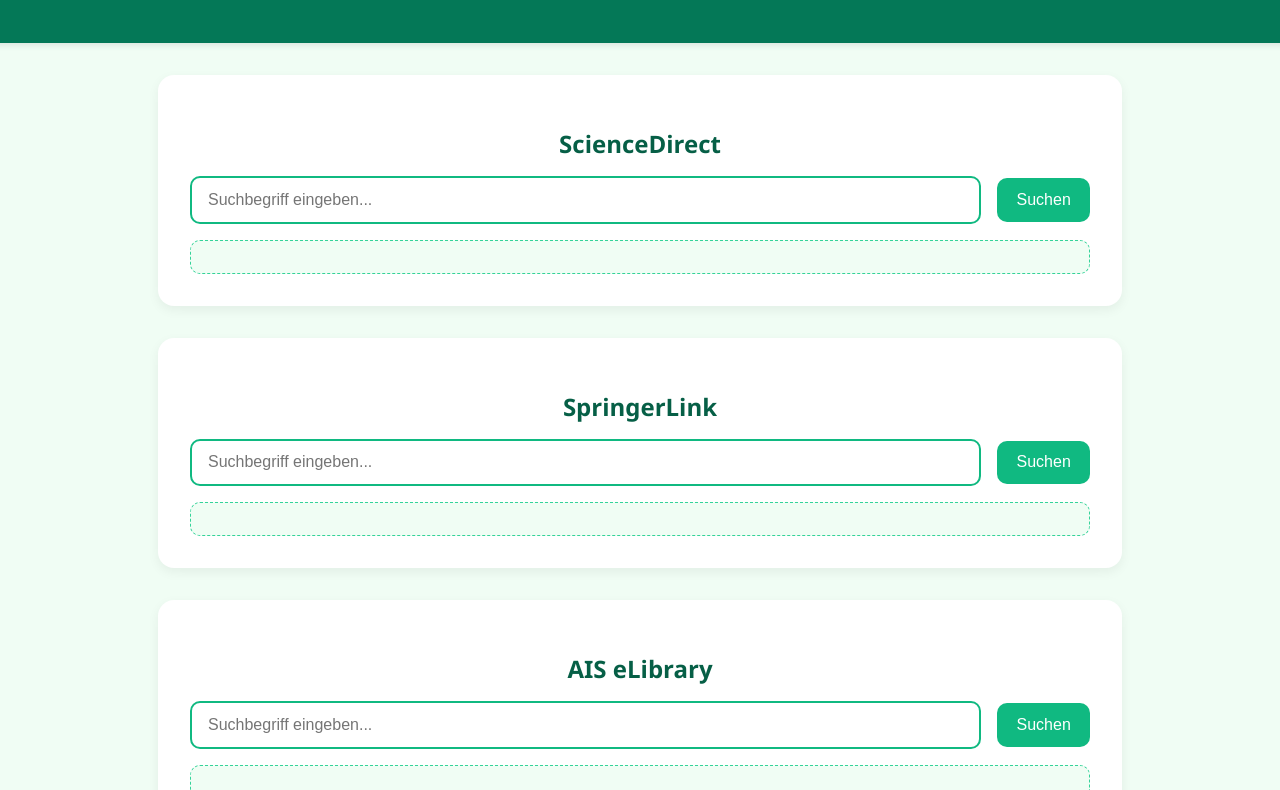
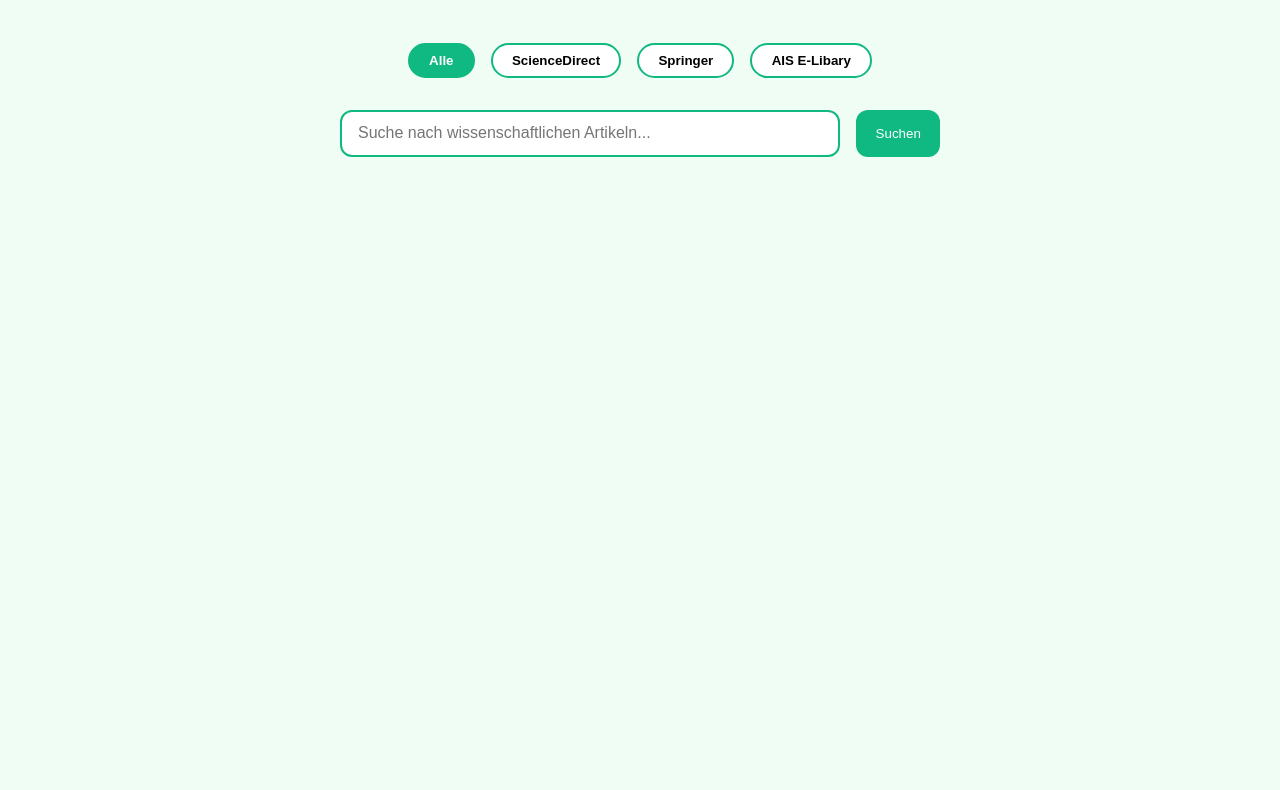
Before and after one commit to LonisGit/academic-research-webapp, a plain HTML site: page frontend/index.html in a window 1280 px wide. Shown: the part 130-920 px from the top of the page. After the commit the page ends 800 px from the top, so only its background shows below. Drawn offline with Linux system fonts and the light colour scheme.

Commit message:
frontend website überarbeitet

```diff
--- a/backend/app.js
+++ b/backend/app.js
@@ -4,7 +4,7 @@
 const swaggerUi = require('swagger-ui-express');
 const swaggerSpec = require('./swagger/swagger');
 const sciencedirectRoutes = require('./routes/sciencedirect');
-const springerRoutes = require('./routes/springer');
+//const springerRoutes = require('./routes/springer');
 
 require('dotenv').config(); // Umgebungsvariablen laden
 
--- a/frontend/index.html
+++ b/frontend/index.html
@@ -1,45 +1,28 @@
-<!DOCTYPE html>
 <html lang="de">
 <head>
   <meta charset="UTF-8" />
-  <meta name="viewport" content="width=device-width, initial-scale=1.0"/>
+  <meta name="viewport" content="width=device-width, initial-scale=1.0" />
   <title>Wissenschaftliche Suche</title>
   <link rel="stylesheet" href="style.css" />
 </head>
 <body>
   <header>
-    <h1>🔎 Wissenschaftliche Suchplattform</h1>
-    <p>Durchsuche ScienceDirect, SpringerLink und AIS eLibrary</p>
+    <h1>🔎 Wissenschaftliche Publikationen durchsuchen</h1>
   </header>
 
-  <main>
-    <section class="search-section">
-      <h2>ScienceDirect</h2>
-      <form id="sciencedirect-form">
-        <input type="text" id="sciencedirect-query" placeholder="Suchbegriff eingeben..." required />
-        <button type="submit">Suchen</button>
-      </form>
-      <div id="sciencedirect-results" class="results"></div>
-    </section>
+  <div class="tab-selector">
+    <button class="active" data-source="all">Alle</button>
+    <button data-source="sciencedirect">ScienceDirect</button>
+    <button data-source="springer">Springer</button>
+    <button data-source="ais">AIS E-Libary</button>
+  </div>
 
-    <section class="search-section">
-      <h2>SpringerLink</h2>
-      <form id="springer-form">
-        <input type="text" id="springer-query" placeholder="Suchbegriff eingeben..." required />
-        <button type="submit">Suchen</button>
-      </form>
-      <div id="springer-results" class="results"></div>
-    </section>
+  <div class="search-box">
+    <input type="text" id="search-query" placeholder="Suche nach wissenschaftlichen Artikeln..." />
+    <button onclick="performSearch()">Suchen</button>
+  </div>
 
-    <section class="search-section">
-      <h2>AIS eLibrary</h2>
-      <form id="ais-form">
-        <input type="text" id="ais-query" placeholder="Suchbegriff eingeben..." required />
-        <button type="submit">Suchen</button>
-      </form>
-      <div id="ais-results" class="results"></div>
-    </section>
-  </main>
+  <div class="results" id="results"></div>
 
   <script src="script.js"></script>
 </body>
--- a/frontend/style.css
+++ b/frontend/style.css
@@ -1,113 +1,114 @@
-/* Allgemeines Layout */
+:root {
+  --green: #10b981;
+  --dark-green: #065f46;
+  --bg: #f0fdf4;
+  --text: #1f2937;
+}
+
 body {
+  margin: 0;
   font-family: 'Segoe UI', sans-serif;
-  margin: 0;
-  background: #f0fdf4;
-  color: #2d4739;
+  background: var(--bg);
+  color: var(--text);
   display: flex;
   flex-direction: column;
   align-items: center;
+  padding: 2rem;
 }
 
 header {
-  background: #047857;
-  color: white;
-  width: 100%;
+  margin-bottom: 2rem;
   text-align: center;
-  padding: 2rem 1rem;
-  box-shadow: 0 2px 6px rgba(0, 0, 0, 0.1);
 }
 
-h1 {
-  margin: 0;
+header h1 {
   font-size: 2.5rem;
+  color: var(--dark-green);
 }
 
-header p {
-  margin-top: 0.5rem;
-  font-size: 1.2rem;
+.tab-selector {
+  display: flex;
+  justify-content: center;
+  gap: 1rem;
+  margin-bottom: 2rem;
 }
 
-main {
-  width: 100%;
-  max-width: 900px;
-  padding: 2rem 1rem;
-  display: flex;
-  flex-direction: column;
-  align-items: center;
-  gap: 2rem;
+.tab-selector button {
+  padding: 0.5rem 1.2rem;
+  background: white;
+  border: 2px solid var(--green);
+  border-radius: 999px;
+  cursor: pointer;
+  font-weight: bold;
+  transition: all 0.2s ease;
 }
 
-/* Suchbereich */
-.search-section {
-  background: #ffffff;
-  border-radius: 16px;
-  box-shadow: 0 4px 12px rgba(0, 0, 0, 0.06);
-  padding: 2rem;
-  width: 100%;
-  transition: transform 0.3s ease;
+.tab-selector button.active,
+.tab-selector button:hover {
+  background: var(--green);
+  color: white;
 }
 
-.search-section:hover {
-  transform: scale(1.01);
+.search-box {
+  width: 100%;
+  max-width: 600px;
+  display: flex;
+  gap: 1rem;
+  margin-bottom: 2rem;
 }
 
-.search-section h2 {
-  color: #065f46;
-  margin-bottom: 1rem;
-  text-align: center;
-  font-size: 1.5rem;
+.search-box input {
+  flex: 1;
+  padding: 0.8rem 1rem;
+  border: 2px solid var(--green);
+  border-radius: 12px;
+  font-size: 1rem;
 }
 
-/* Formular */
-form {
-  display: flex;
-  justify-content: center;
-  align-items: center;
-  gap: 1rem;
-  flex-wrap: wrap;
-  margin-bottom: 1rem;
+.search-box button {
+  padding: 0.8rem 1.2rem;
+  background: var(--green);
+  color: white;
+  border: none;
+  border-radius: 12px;
+  cursor: pointer;
+  transition: background 0.2s;
 }
 
-input[type="text"] {
-  flex: 1;
-  min-width: 250px;
-  padding: 0.8rem 1rem;
-  border: 2px solid #10b981;
-  border-radius: 10px;
-  font-size: 1rem;
-  transition: box-shadow 0.3s ease;
-}
-
-input[type="text"]:focus {
-  outline: none;
-  box-shadow: 0 0 0 4px #a7f3d0;
-}
-
-button {
-  background: #10b981;
-  color: white;
-  border: none;
-  padding: 0.8rem 1.2rem;
-  border-radius: 10px;
-  font-size: 1rem;
-  cursor: pointer;
-  transition: background 0.3s ease, transform 0.2s ease;
-}
-
-button:hover {
+.search-box button:hover {
   background: #059669;
-  transform: scale(1.05);
 }
 
 .results {
-  background: #f0fdf4;
+  width: 100%;
+  max-width: 800px;
+  display: flex;
+  flex-direction: column;
+  gap: 1rem;
+}
+
+.result-card {
+  background: white;
+  border-left: 5px solid var(--green);
+  border-radius: 8px;
   padding: 1rem;
-  border: 1px dashed #34d399;
-  border-radius: 10px;
-  font-family: monospace;
-  font-size: 0.9rem;
-  white-space: pre-wrap;
-  word-break: break-word;
-  color: #1e3a32;
+  box-shadow: 0 2px 8px rgba(0, 0, 0, 0.05);
+  transition: transform 0.2s;
 }
+
+.result-card:hover {
+  transform: translateY(-2px);
+}
+
+.result-card h3 {
+  margin: 0 0 0.5rem;
+}
+
+.result-card p {
+  margin: 0 0 0.5rem;
+}
+
+.result-card a {
+  color: var(--dark-green);
+  font-weight: bold;
+}
```
